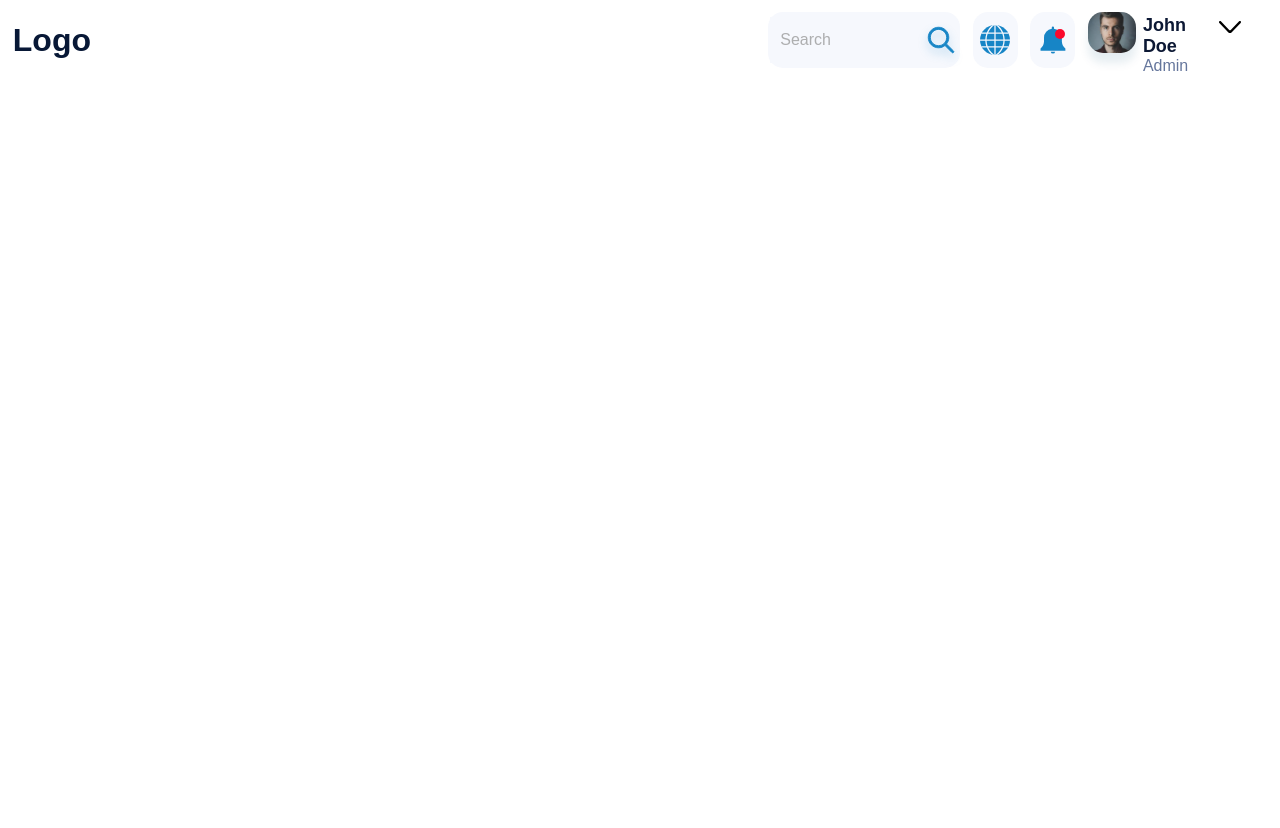
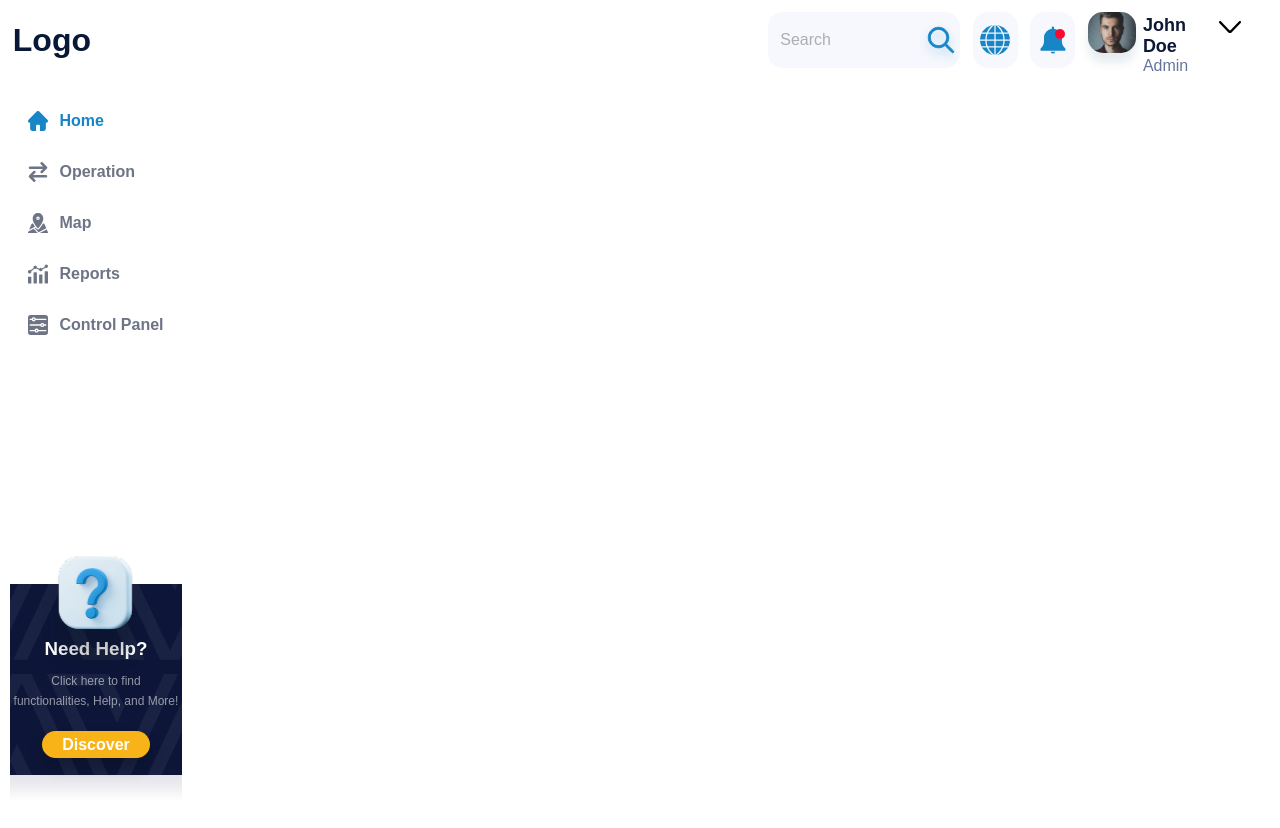
Before and after one commit to abdallahibraheemsalameh/frontEndReact, a React (Create React App) app in the folder front-end/: page / in a window 1280 px wide. Shown: the top 828 px of the page. Before the commit the page ends 800 px from the top, so only its background shows below. Built offline with nearby package versions, Linux system fonts and the light colour scheme.

Commit message:
Hide page scroll bar

```diff
--- a/front-end/src/App.css
+++ b/front-end/src/App.css
@@ -6,4 +6,18 @@
 html{
   font-family: "Noto Sans Nandinagari", sans-serif;
   font-size: 16px;
+  overflow-x: hidden;
 }
+html::-webkit-scrollbar {
+  width: 1px;
+}
+html::-webkit-scrollbar-track {
+  background-color: transparent;
+}
+html::-webkit-scrollbar-thumb {
+  background-color: rgba(0, 0, 0, 0);
+}
+.App{
+  display: flex;
+  flex-direction: column;
+}
--- a/front-end/src/App.js
+++ b/front-end/src/App.js
@@ -1,9 +1,11 @@
 import "./App.css";
 import Header from "./components/Header/Header";
+import Body from "./components/Body/Body"
 function App() {
   return (
     <div className="App">
       <Header />
+      <Body/>
     </div>
   );
 }
```
